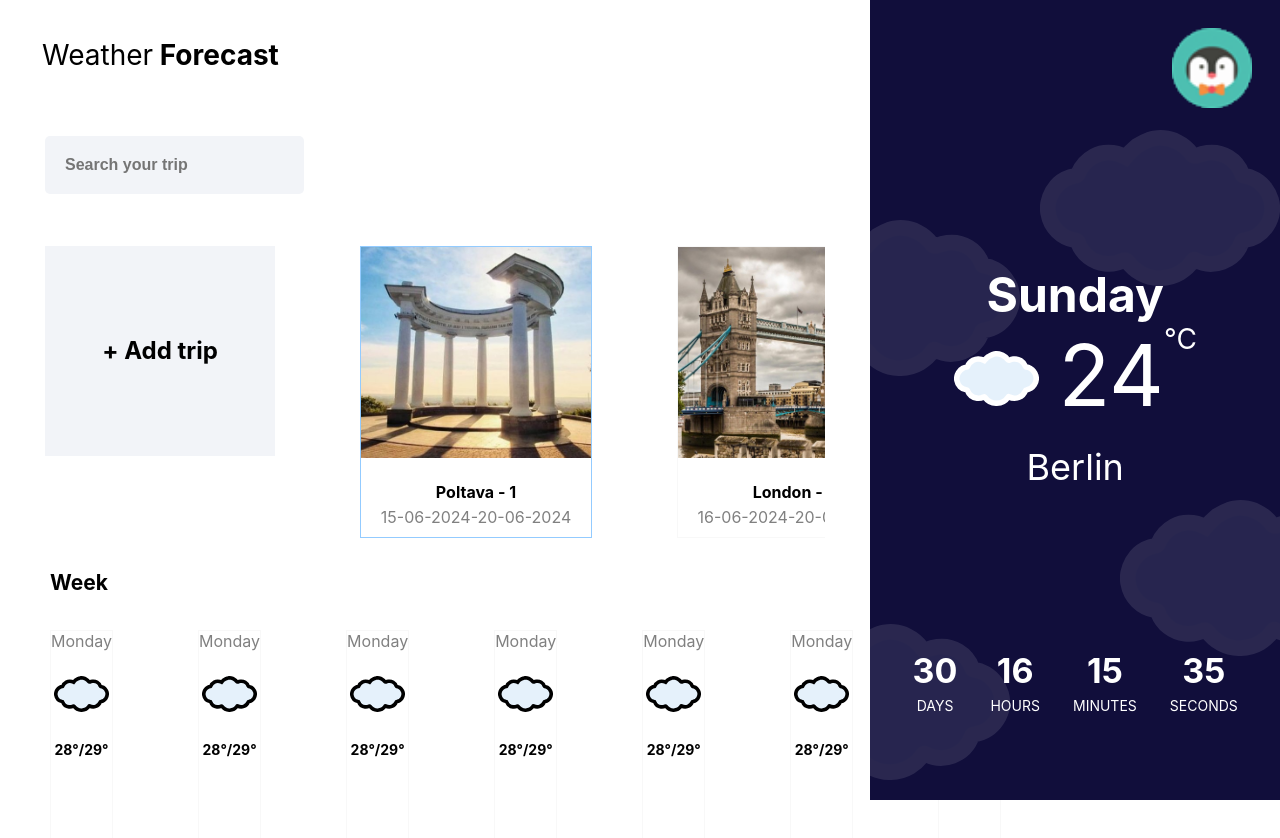
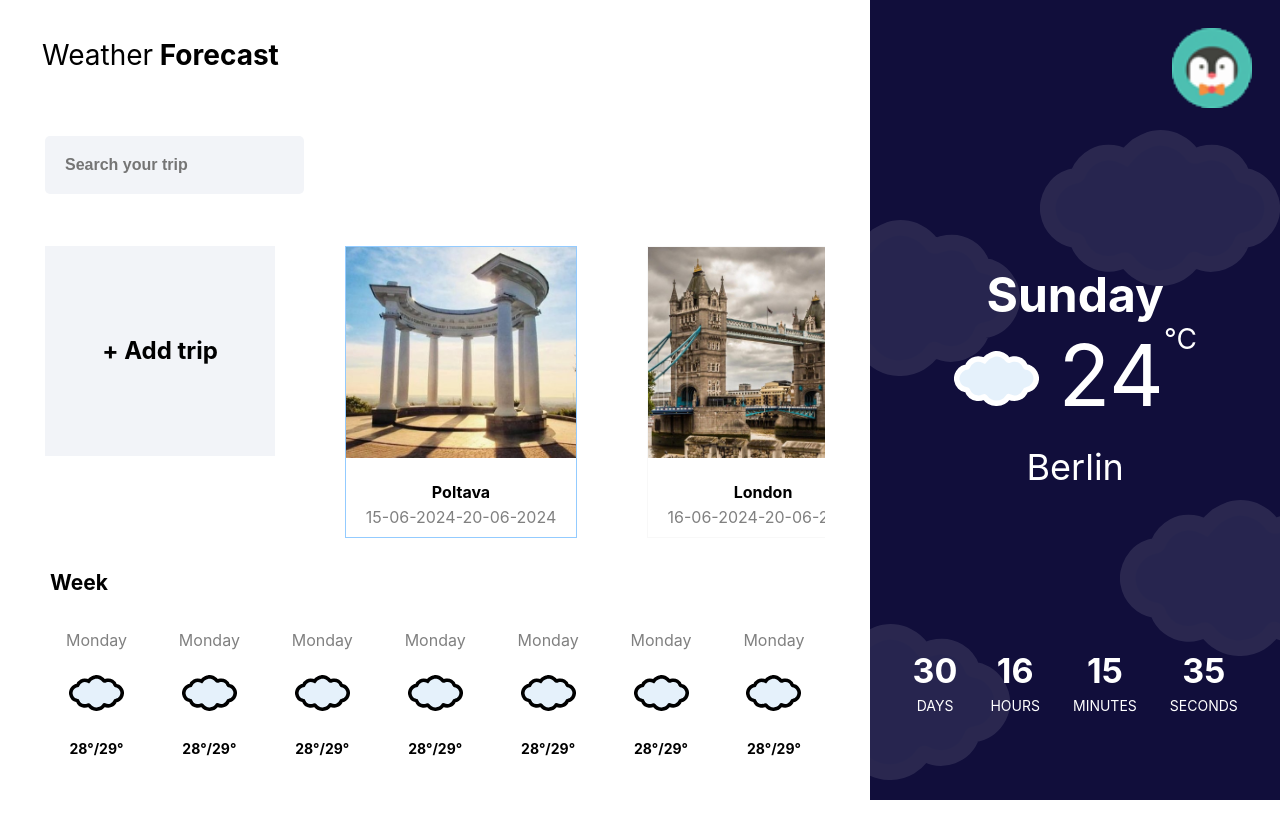
Before and after one commit to kastommor1/Reenbit-front-end-test, a React (Create React App) app: page / in a window 1280 px wide. Shown: the top 838 px of the page. After the commit the page ends 800 px from the top, so only its background shows below. Built offline with nearby package versions, Linux system fonts and the light colour scheme.

Commit message:
setCurrentHandler

```diff
--- a/src/components/Trips/Trip/Trip.js
+++ b/src/components/Trips/Trip/Trip.js
@@ -13,6 +13,10 @@ const Trip = props => {
     const tripsCtx = useContext(TripsContext);
     const currentTripId = tripsCtx.currentTripId;
 
+    const setCurrentHandler = ()=>{
+        tripsCtx.setCurrentTripId(props.id)
+    }
+
     const citiesLink = {
         'Poltava': PoltavaImg,
         'London': LondonImg,
@@ -21,13 +25,14 @@ const Trip = props => {
 
     const isActiveClass = currentTripId == props.id ? classes.active : '';
 
+
     return (
-        <li className={isActiveClass}>
+        <li className={`${isActiveClass} ${classes.trip}`} onClick={setCurrentHandler}>
             <div className={classes.photo}>
                 <img src={citiesLink[props.city]} alt="" />
             </div>
             <div className={classes.description}>
-                <div className={classes.city}>{props.city} - {currentTripId}</div>
+                <div className={classes.city}>{props.city}</div>
                 <div className={classes.date}>{props.startDate}-{props.endDate}</div>
             </div>
         </li>
--- a/src/components/Trips/Trip/Trip.module.css
+++ b/src/components/Trips/Trip/Trip.module.css
@@ -1,7 +1,7 @@
-li {
+.trip {
     height: 290px;
     border: 1px solid #f8f8f8;
-    margin-right: 65px;
+    margin-right: 50px;
 
 
     display: inline-block;
--- a/src/components/Trips/Trips.js
+++ b/src/components/Trips/Trips.js
@@ -9,7 +9,7 @@ import Trip from "./Trip/Trip"
 const Trips = () => {
     const tripsCtx = useContext(TripsContext);
     const trips = tripsCtx.trips;
-    const currentTripId = tripsCtx.currentTripId;
+
 
     // const sample = {
     //     id: 1,
@@ -31,7 +31,6 @@ const Trips = () => {
                 </li>
 
 
-
                 {trips.map(trip => (
                     <Trip
                         key={trip.id}
@@ -41,20 +40,6 @@ const Trips = () => {
                         endDate={trip.endDate}
                     />
                 ))}
-
-
-                {/*
-                <li className={classes.active}>
-                    <div className={classes.photo}>
-                        <img src={PoltavaImg} alt="" />
-                    </div>
-                    <div className={classes.description}>
-                        <div className={classes.city}>Poltava</div>
-                        <div className={classes.date}>14.07.2023-15.07.2023</div>
-                    </div>
-                </li>
-                 */}
-
             </ul>
         </div>
     )
--- a/src/components/Trips/Trips.module.css
+++ b/src/components/Trips/Trips.module.css
@@ -28,13 +28,8 @@ input{
     scrollbar-color: #f2f4f8 #fff;
 }
 
-.trips li:last-child {
-    margin-right: 0;
-}
-
-
 .add{
-    border: none!important;
+    margin-right: 50px;
 }
 
 .add div {
--- a/src/store/TripsProvider.js
+++ b/src/store/TripsProvider.js
@@ -34,8 +34,7 @@ const TripsProvider = props => {
     }
 
     const setCurrentTripIdHandler = id => {
-        console.log('current trip is set');
-        console.log('id = ', id);
+        setcurrentTripId(id)
     }
 
     const tripContext = {
```
